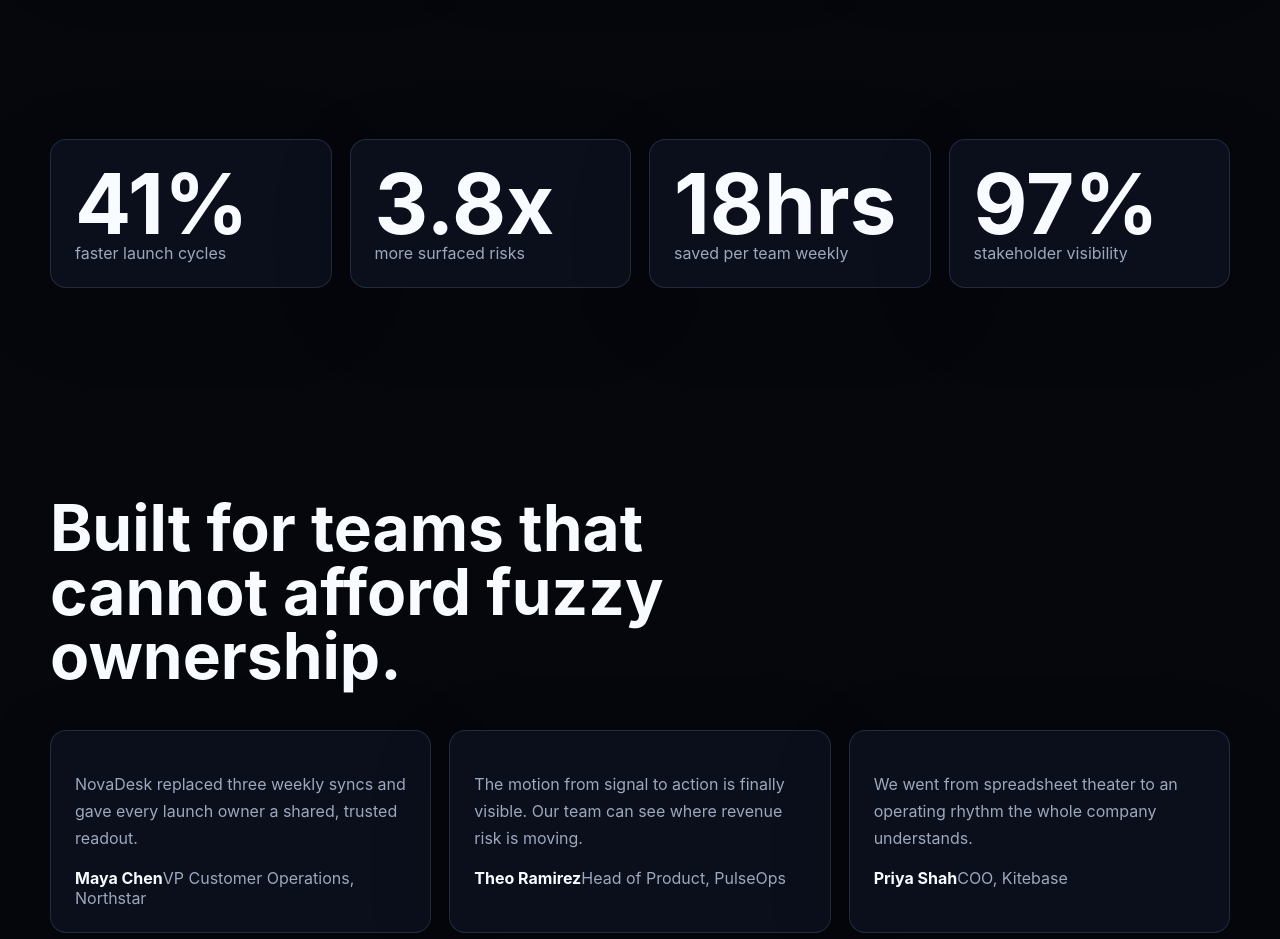
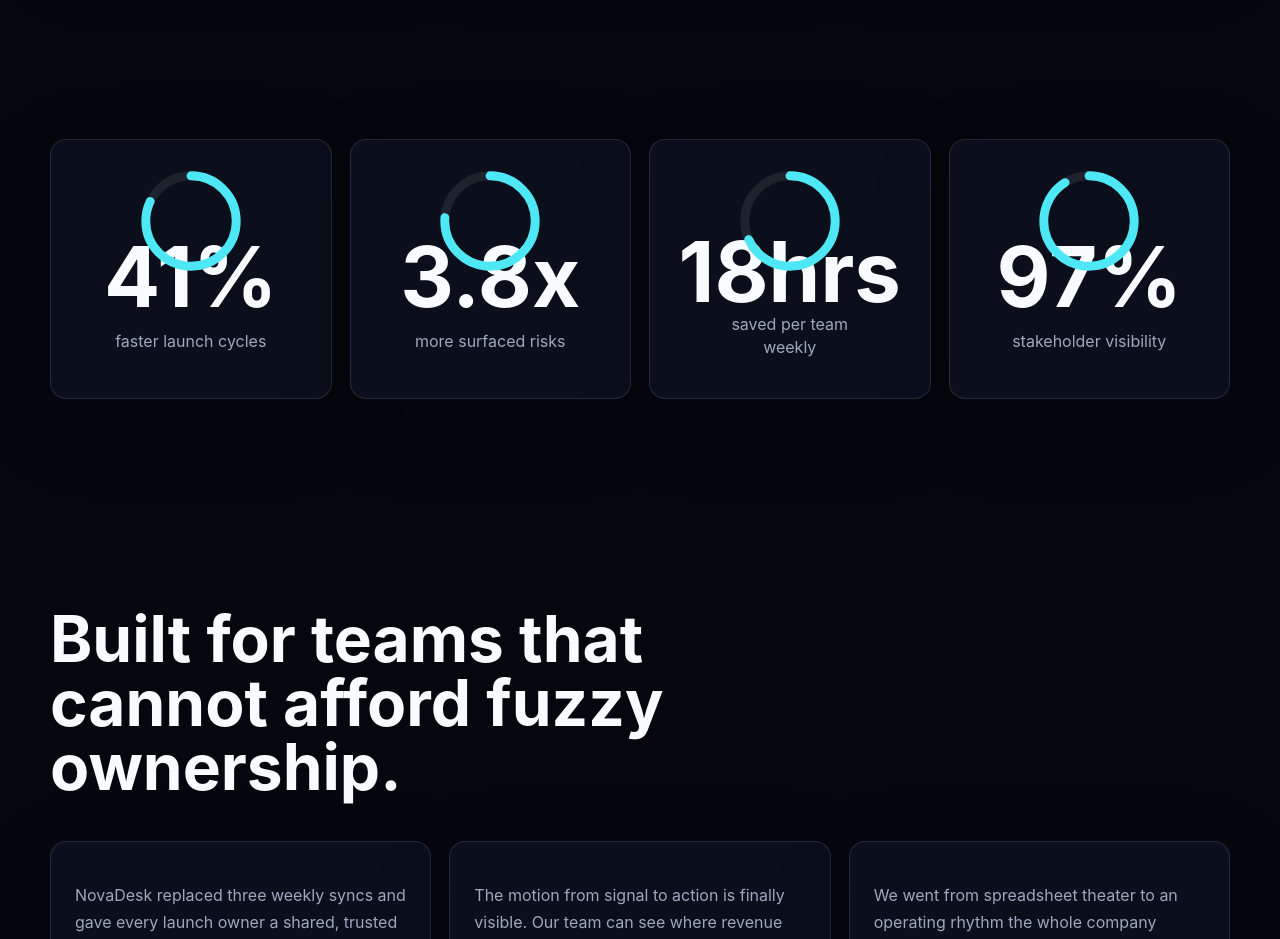
Before and after one commit to ShreeBohara/50-Days-of-Creative-Frontend, a React (Vite) app in the folder day-31-saas-landing/: page / in a window 1280 px wide. Shown: the part 3100-4039 px from the top of the page. Built offline with nearby package versions, Linux system fonts and the light colour scheme.

Commit message:
day-31: stats — count-up metrics and progress rings

```diff
--- a/day-31-saas-landing/src/App.css
+++ b/day-31-saas-landing/src/App.css
@@ -486,6 +486,50 @@
   grid-template-columns: repeat(4, minmax(0, 1fr));
 }
 
+.stat-card {
+  position: relative;
+  display: grid;
+  min-height: 260px;
+  place-items: center;
+  text-align: center;
+}
+
+.progress-ring {
+  position: absolute;
+  inset: 22px 0 auto;
+  width: 118px;
+  height: 118px;
+  margin: 0 auto;
+  transform: rotate(-90deg);
+}
+
+.progress-ring-track,
+.progress-ring-fill {
+  fill: none;
+  stroke-width: 9;
+}
+
+.progress-ring-track {
+  stroke: rgba(255, 255, 255, 0.08);
+}
+
+.progress-ring-fill {
+  stroke: var(--cyan);
+  stroke-linecap: round;
+  stroke-dasharray: 289;
+  stroke-dashoffset: 289;
+}
+
+.stat-value {
+  margin-top: 54px;
+}
+
+.stat-label {
+  max-width: 170px;
+  margin-top: -26px;
+  line-height: 1.45;
+}
+
 .pricing-card.is-popular {
   background: linear-gradient(160deg, rgba(143, 92, 255, 0.35), rgba(49, 168, 255, 0.18));
 }
--- a/day-31-saas-landing/src/App.jsx
+++ b/day-31-saas-landing/src/App.jsx
@@ -122,6 +122,41 @@ function App() {
           trigger: '.workflow-track',
           start: 'top 70%',
         },
+      })
+
+      gsap.utils.toArray('.stat-card').forEach((card) => {
+        const value = card.querySelector('.stat-value')
+        const ring = card.querySelector('.progress-ring-fill')
+        const target = Number(value.dataset.value)
+        const suffix = value.dataset.suffix
+        const progress = Number(ring.dataset.progress)
+        const counter = { value: 0 }
+
+        gsap.to(counter, {
+          value: target,
+          duration: 1.4,
+          ease: 'power2.out',
+          scrollTrigger: {
+            trigger: card,
+            start: 'top 84%',
+            once: true,
+          },
+          onUpdate: () => {
+            const decimals = target % 1 === 0 ? 0 : 1
+            value.textContent = `${counter.value.toFixed(decimals)}${suffix}`
+          },
+        })
+
+        gsap.to(ring, {
+          strokeDashoffset: 289 - (289 * progress) / 100,
+          duration: 1.35,
+          ease: 'power2.out',
+          scrollTrigger: {
+            trigger: card,
+            start: 'top 84%',
+            once: true,
+          },
+        })
       })
     })
 
@@ -307,11 +342,20 @@ function App() {
       <section className="section-frame stats-section" aria-label="NovaDesk impact metrics">
         {stats.map((stat) => (
           <article className="stat-card" key={stat.label}>
-            <strong>
-              {stat.value}
-              {stat.suffix}
+            <svg className="progress-ring" viewBox="0 0 120 120" aria-hidden="true">
+              <circle className="progress-ring-track" cx="60" cy="60" r="46"></circle>
+              <circle
+                className="progress-ring-fill"
+                cx="60"
+                cy="60"
+                data-progress={stat.progress}
+                r="46"
+              ></circle>
+            </svg>
+            <strong className="stat-value" data-value={stat.value} data-suffix={stat.suffix}>
+              0{stat.suffix}
             </strong>
-            <span>{stat.label}</span>
+            <span className="stat-label">{stat.label}</span>
           </article>
         ))}
       </section>
```
